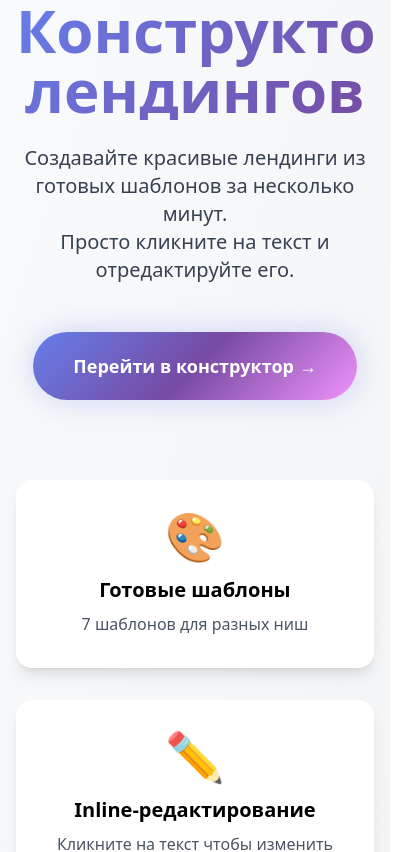
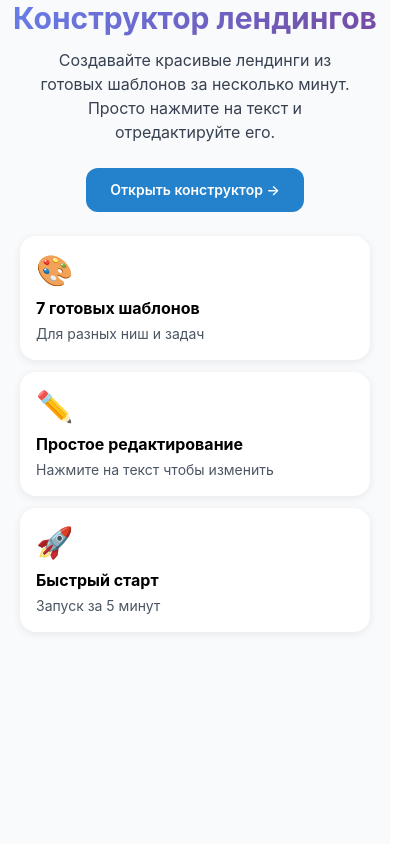
Before and after one commit to akniyet155/rollup, a React (Vite) app: page /#/ in a window 390 px wide. Shown: the top 852 px of the page, 414 px wide, since content can reach past the window. Built offline with nearby package versions, Linux system fonts and the light colour scheme.

Commit message:
Adapt design for Telegram Mini App - mobile-first compact UI

```diff
--- a/src/blocks/CTA.js
+++ b/src/blocks/CTA.js
@@ -1,5 +1,5 @@
 import { jsx as _jsx, jsxs as _jsxs } from "react/jsx-runtime";
 import { EditableText } from '../components/EditableText';
 export default function CTA({ title, buttonText, buttonHref = '#' }) {
-    return (_jsxs("section", { className: "py-20 relative overflow-hidden", children: [_jsx("div", { className: "absolute inset-0 bg-gradient-mesh opacity-90" }), _jsxs("div", { className: "absolute inset-0", children: [_jsx("div", { className: "absolute top-10 left-10 w-72 h-72 bg-white rounded-full blur-3xl opacity-20 animate-float" }), _jsx("div", { className: "absolute bottom-10 right-10 w-72 h-72 bg-purple-300 rounded-full blur-3xl opacity-20 animate-float", style: { animationDelay: '1s' } })] }), _jsxs("div", { className: "container relative z-10 flex flex-col md:flex-row items-center justify-between gap-6", children: [_jsx(EditableText, { path: "cta.title", value: title, as: "h2", className: "text-3xl md:text-4xl font-bold text-white" }), _jsx("a", { href: buttonHref, className: "inline-block bg-white text-primary font-bold px-8 py-4 rounded-full shadow-xl hover:shadow-2xl transform hover:scale-105 transition-all duration-300", children: _jsx(EditableText, { path: "cta.buttonText", value: buttonText, as: "span" }) })] })] }));
+    return (_jsx("section", { className: "py-8 bg-gradient-tg", children: _jsxs("div", { className: "container text-center text-white space-y-4", children: [_jsx(EditableText, { path: "cta.title", value: title, as: "h2", className: "text-2xl font-bold" }), _jsx("a", { href: buttonHref, className: "inline-block bg-white text-primary font-semibold px-6 py-3 rounded-xl shadow-lg mobile-touch", children: _jsx(EditableText, { path: "cta.buttonText", value: buttonText, as: "span" }) })] }) }));
 }
--- a/src/blocks/Features.js
+++ b/src/blocks/Features.js
@@ -1,5 +1,5 @@
 import { jsx as _jsx, jsxs as _jsxs } from "react/jsx-runtime";
 import { EditableText } from '../components/EditableText';
 export default function Features({ heading = 'Преимущества', items }) {
-    return (_jsx("section", { className: "py-20 bg-gradient-to-b from-white to-gray-50", children: _jsxs("div", { className: "container", children: [heading && (_jsx(EditableText, { path: "features.heading", value: heading, as: "h2", className: "text-4xl md:text-5xl font-bold mb-12 text-center text-gradient" })), _jsx("div", { className: "grid md:grid-cols-3 gap-8", children: items.map((f, i) => (_jsxs("div", { className: "group bg-white border border-gray-100 rounded-2xl p-8 shadow-lg hover:shadow-2xl transition-all duration-300 hover:-translate-y-2", children: [f.icon && _jsx("div", { className: "text-primary mb-4 text-3xl", children: f.icon }), _jsx(EditableText, { path: `features.items.${i}.title`, value: f.title, as: "h3", className: "text-2xl font-bold mb-3 group-hover:text-primary transition-colors" }), _jsx(EditableText, { path: `features.items.${i}.text`, value: f.text, as: "p", className: "text-gray-600 leading-relaxed" })] }, i))) })] }) }));
+    return (_jsx("section", { className: "py-8 bg-gray-50", children: _jsxs("div", { className: "container", children: [heading && (_jsx(EditableText, { path: "features.heading", value: heading, as: "h2", className: "text-2xl font-bold mb-4 text-center" })), _jsx("div", { className: "space-y-3", children: items.map((f, i) => (_jsxs("div", { className: "tg-card mobile-touch", children: [f.icon && _jsx("div", { className: "text-primary mb-2 text-2xl", children: f.icon }), _jsx(EditableText, { path: `features.items.${i}.title`, value: f.title, as: "h3", className: "text-lg font-bold mb-2" }), _jsx(EditableText, { path: `features.items.${i}.text`, value: f.text, as: "p", className: "text-gray-600 text-sm" })] }, i))) })] }) }));
 }
--- a/src/blocks/Hero.js
+++ b/src/blocks/Hero.js
@@ -1,5 +1,5 @@
 import { jsx as _jsx, jsxs as _jsxs } from "react/jsx-runtime";
 import { EditableText } from '../components/EditableText';
 export default function Hero({ title, subtitle, ctaText = 'Начать', ctaHref = '#' }) {
-    return (_jsxs("section", { className: "relative gradient-primary text-white py-32 overflow-hidden", children: [_jsxs("div", { className: "absolute inset-0 opacity-10", children: [_jsx("div", { className: "absolute top-0 left-0 w-96 h-96 bg-white rounded-full blur-3xl" }), _jsx("div", { className: "absolute bottom-0 right-0 w-96 h-96 bg-purple-300 rounded-full blur-3xl" })] }), _jsxs("div", { className: "container text-center relative z-10", children: [_jsx(EditableText, { path: "hero.title", value: title, as: "h1", className: "text-5xl md:text-7xl font-bold mb-6 animate-slide-up" }), subtitle && (_jsx(EditableText, { path: "hero.subtitle", value: subtitle, as: "p", className: "text-xl md:text-2xl opacity-95 mb-10 max-w-3xl mx-auto animate-slide-up" })), ctaText && (_jsx("a", { href: ctaHref, className: "inline-block bg-white text-primary font-bold px-8 py-4 rounded-full shadow-glow hover:shadow-glow-hover transform hover:scale-105 transition-all duration-300 animate-slide-up", children: _jsx(EditableText, { path: "hero.ctaText", value: ctaText, as: "span" }) }))] })] }));
+    return (_jsx("section", { className: "relative gradient-tg text-white py-12 px-4", children: _jsxs("div", { className: "container text-center relative z-10", children: [_jsx(EditableText, { path: "hero.title", value: title, as: "h1", className: "text-3xl font-bold mb-3" }), subtitle && (_jsx(EditableText, { path: "hero.subtitle", value: subtitle, as: "p", className: "text-base opacity-90 mb-6" })), ctaText && (_jsx("a", { href: ctaHref, className: "inline-block bg-white text-primary font-semibold px-6 py-3 rounded-xl shadow-lg mobile-touch", children: _jsx(EditableText, { path: "hero.ctaText", value: ctaText, as: "span" }) }))] }) }));
 }
--- a/src/pages/Builder.tsx
+++ b/src/pages/Builder.tsx
@@ -28,29 +28,26 @@ export default function Builder() {
   return (
     <div className="min-h-screen bg-gray-50">
       <div className="bg-white border-b sticky top-0 z-50 shadow-sm">
-        <div className="container py-4 flex items-center justify-between">
-          <h1 className="text-2xl font-bold">Конструктор лендингов</h1>
-          <div className="flex items-center gap-4">
-            <label className="flex items-center gap-2 cursor-pointer">
+        <div className="container py-3 flex items-center justify-between">
+          <h1 className="text-lg font-bold">Конструктор</h1>
+          <div className="flex items-center gap-2">
+            <label className="flex items-center gap-2 cursor-pointer text-sm">
               <input
                 type="checkbox"
                 checked={editMode}
                 onChange={(e) => setEditMode(e.target.checked)}
                 className="w-4 h-4"
               />
-              <span className="text-sm">Режим редактирования</span>
+              <span>Редактирование</span>
             </label>
-            <button className="bg-primary text-white px-4 py-2 rounded hover:bg-primary-dark">
-              Экспорт HTML
-            </button>
           </div>
         </div>
       </div>
 
-      <div className="container py-6">
-        <div className="bg-white rounded-lg shadow-sm p-4 mb-6">
-          <h2 className="font-semibold mb-3">Выберите шаблон</h2>
-          <div className="grid grid-cols-2 md:grid-cols-4 lg:grid-cols-7 gap-3">
+      <div className="container py-3">
+        <div className="bg-white rounded-xl shadow-sm p-3 mb-3">
+          <h2 className="font-semibold mb-2 text-sm">Выберите шаблон</h2>
+          <div className="grid grid-cols-2 gap-2">
             {templates.map(t => (
               <button
                 key={t.id}
@@ -58,30 +55,36 @@ export default function Builder() {
                   setSelectedId(t.id)
                   setPropsState(t.defaultProps)
                 }}
-                className={`text-left px-4 py-3 rounded-lg border-2 transition-all ${
+                className={`text-left px-3 py-2 rounded-lg border transition-all mobile-touch ${
                   selectedId === t.id
-                    ? 'border-primary bg-primary/5 shadow-md'
-                    : 'border-gray-200 hover:border-gray-300 bg-white'
+                    ? 'border-primary bg-primary/10 font-semibold'
+                    : 'border-gray-200 bg-white'
                 }`}
               >
-                <div className="font-medium text-sm mb-1">{t.name}</div>
-                <div className="text-xs text-gray-500 line-clamp-2">{t.description}</div>
+                <div className="text-sm mb-1">{t.name}</div>
+                <div className="text-xs text-gray-500 line-clamp-1">{t.description}</div>
               </button>
             ))}
           </div>
         </div>
 
-        <div className="bg-white rounded-lg shadow-lg overflow-hidden">
+        <div className="bg-white rounded-xl shadow-lg overflow-hidden">
           {editMode && (
-            <div className="bg-blue-50 border-b border-blue-200 px-4 py-2 text-sm text-blue-800">
-              💡 Кликните на любой текст чтобы отредактировать его
+            <div className="bg-blue-50 px-3 py-2 text-xs text-blue-800">
+              💡 Нажмите на текст для редактирования
             </div>
           )}
           <EditContext.Provider value={{ editMode, onEdit: handlePropsChange }}>
-            <div className="overflow-auto max-h-[calc(100vh-200px)]">
+            <div className="overflow-auto">
               {selected && <selected.component {...propsState} />}
             </div>
           </EditContext.Provider>
+        </div>
+
+        <div className="fixed bottom-0 left-0 right-0 bg-white border-t p-3 shadow-lg">
+          <button className="w-full tg-button text-center text-sm font-semibold">
+            Экспорт HTML
+          </button>
         </div>
       </div>
     </div>
--- a/src/pages/Home.tsx
+++ b/src/pages/Home.tsx
@@ -2,40 +2,39 @@ import { Link } from 'react-router-dom'
 
 export default function Home() {
   return (
-    <div className="min-h-screen bg-gradient-to-br from-gray-50 to-gray-100">
-      <div className="container py-20">
-        <div className="max-w-4xl mx-auto text-center">
-          <h1 className="text-6xl md:text-7xl font-bold mb-6 text-gradient animate-slide-up">
+    <div className="min-h-screen bg-gray-50">
+      <div className="container py-8">
+        <div className="text-center mb-6">
+          <h1 className="text-3xl font-bold mb-3 text-gradient">
             Конструктор лендингов
           </h1>
-          <p className="text-xl md:text-2xl text-gray-700 mb-12 animate-slide-up">
+          <p className="text-base text-gray-700 mb-6 px-4">
             Создавайте красивые лендинги из готовых шаблонов за несколько минут.
-            <br />
-            Просто кликните на текст и отредактируйте его.
+            Просто нажмите на текст и отредактируйте его.
           </p>
           <Link
             to="/builder"
-            className="inline-block bg-gradient-mesh text-white font-bold px-10 py-5 rounded-full shadow-glow hover:shadow-glow-hover transform hover:scale-105 transition-all duration-300 text-lg animate-slide-up"
+            className="inline-block tg-button text-sm mobile-touch"
           >
-            Перейти в конструктор →
+            Открыть конструктор →
           </Link>
+        </div>
 
-          <div className="grid md:grid-cols-3 gap-8 mt-20">
-            <div className="bg-white rounded-2xl p-8 shadow-lg hover:shadow-2xl transition-all duration-300 hover:-translate-y-2">
-              <div className="text-5xl mb-4">🎨</div>
-              <h3 className="text-xl font-bold mb-2">Готовые шаблоны</h3>
-              <p className="text-gray-600">7 шаблонов для разных ниш</p>
-            </div>
-            <div className="bg-white rounded-2xl p-8 shadow-lg hover:shadow-2xl transition-all duration-300 hover:-translate-y-2">
-              <div className="text-5xl mb-4">✏️</div>
-              <h3 className="text-xl font-bold mb-2">Inline-редактирование</h3>
-              <p className="text-gray-600">Кликните на текст чтобы изменить</p>
-            </div>
-            <div className="bg-white rounded-2xl p-8 shadow-lg hover:shadow-2xl transition-all duration-300 hover:-translate-y-2">
-              <div className="text-5xl mb-4">🚀</div>
-              <h3 className="text-xl font-bold mb-2">Быстрый старт</h3>
-              <p className="text-gray-600">Запуск за 5 минут</p>
-            </div>
+        <div className="space-y-3 px-2">
+          <div className="tg-card mobile-touch">
+            <div className="text-3xl mb-2">🎨</div>
+            <h3 className="text-base font-bold mb-1">7 готовых шаблонов</h3>
+            <p className="text-sm text-gray-600">Для разных ниш и задач</p>
+          </div>
+          <div className="tg-card mobile-touch">
+            <div className="text-3xl mb-2">✏️</div>
+            <h3 className="text-base font-bold mb-1">Простое редактирование</h3>
+            <p className="text-sm text-gray-600">Нажмите на текст чтобы изменить</p>
+          </div>
+          <div className="tg-card mobile-touch">
+            <div className="text-3xl mb-2">🚀</div>
+            <h3 className="text-base font-bold mb-1">Быстрый старт</h3>
+            <p className="text-sm text-gray-600">Запуск за 5 минут</p>
           </div>
         </div>
       </div>
--- a/src/styles.css
+++ b/src/styles.css
@@ -3,33 +3,60 @@
 @tailwind utilities;
 
 :root {
-  --container: 1100px;
+  --container: 100%;
+  --tg-theme-bg-color: #ffffff;
+  --tg-theme-text-color: #000000;
+  --tg-theme-hint-color: #999999;
+  --tg-theme-link-color: #2481cc;
+  --tg-theme-button-color: #2481cc;
+  --tg-theme-button-text-color: #ffffff;
+}
+
+body {
+  margin: 0;
+  padding: 0;
+  background-color: var(--tg-theme-bg-color);
+  color: var(--tg-theme-text-color);
+  font-family: -apple-system, BlinkMacSystemFont, 'Segoe UI', Roboto, Helvetica, Arial, sans-serif;
+  -webkit-font-smoothing: antialiased;
+  overflow-x: hidden;
 }
 
 .container {
-  max-width: var(--container);
+  max-width: 100%;
   margin: 0 auto;
-  padding: 0 1rem;
+  padding: 0 12px;
 }
 
 @layer utilities {
-  .glass {
-    background: rgba(255, 255, 255, 0.1);
-    backdrop-filter: blur(10px);
-    -webkit-backdrop-filter: blur(10px);
-    border: 1px solid rgba(255, 255, 255, 0.2);
+  .tg-button {
+    background-color: var(--tg-theme-button-color);
+    color: var(--tg-theme-button-text-color);
+    border-radius: 12px;
+    padding: 12px 24px;
+    font-weight: 600;
+    border: none;
+    cursor: pointer;
+    transition: opacity 0.2s;
+  }
+
+  .tg-button:active {
+    opacity: 0.8;
+  }
+
+  .tg-card {
+    background: var(--tg-theme-bg-color);
+    border-radius: 16px;
+    padding: 16px;
+    box-shadow: 0 2px 8px rgba(0, 0, 0, 0.08);
   }
 
   .gradient-primary {
     background: linear-gradient(135deg, #667eea 0%, #764ba2 100%);
   }
 
-  .gradient-sunset {
-    background: linear-gradient(135deg, #f093fb 0%, #f5576c 100%);
-  }
-
-  .gradient-ocean {
-    background: linear-gradient(135deg, #4facfe 0%, #00f2fe 100%);
+  .gradient-tg {
+    background: linear-gradient(135deg, #2481cc 0%, #1a6bb3 100%);
   }
 
   .text-gradient {
@@ -39,27 +66,29 @@
     background-clip: text;
   }
 
-  .animate-float {
-    animation: float 3s ease-in-out infinite;
+  .animate-slide-up {
+    animation: slideUp 0.3s ease-out;
   }
 
-  @keyframes float {
-    0%, 100% { transform: translateY(0px); }
-    50% { transform: translateY(-10px); }
+  @keyframes slideUp {
+    0% { transform: translateY(10px); opacity: 0; }
+    100% { transform: translateY(0); opacity: 1; }
   }
 
-  .shadow-glow {
-    box-shadow: 0 0 30px rgba(102, 126, 234, 0.3);
-  }
-
-  .shadow-glow-hover:hover {
-    box-shadow: 0 0 40px rgba(102, 126, 234, 0.5);
-    transform: translateY(-2px);
-    transition: all 0.3s ease;
+  .mobile-touch {
+    -webkit-tap-highlight-color: transparent;
+    touch-action: manipulation;
   }
 }
 
-/* Smooth transitions */
+/* Оптимизация для мобильных */
 * {
-  transition: background-color 0.2s ease, color 0.2s ease;
+  -webkit-touch-callout: none;
+  -webkit-user-select: none;
+  user-select: none;
 }
+
+input, textarea, [contenteditable] {
+  -webkit-user-select: text;
+  user-select: text;
+}
```
Also changed, not shown: src/blocks/CTA.tsx (+4 -9 lines), src/blocks/Features.tsx (+7 -7 lines), src/blocks/Hero.tsx (+4 -8 lines), src/pages/Builder.js (+4 -4 lines), src/pages/Home.js (+1 -1 lines).
